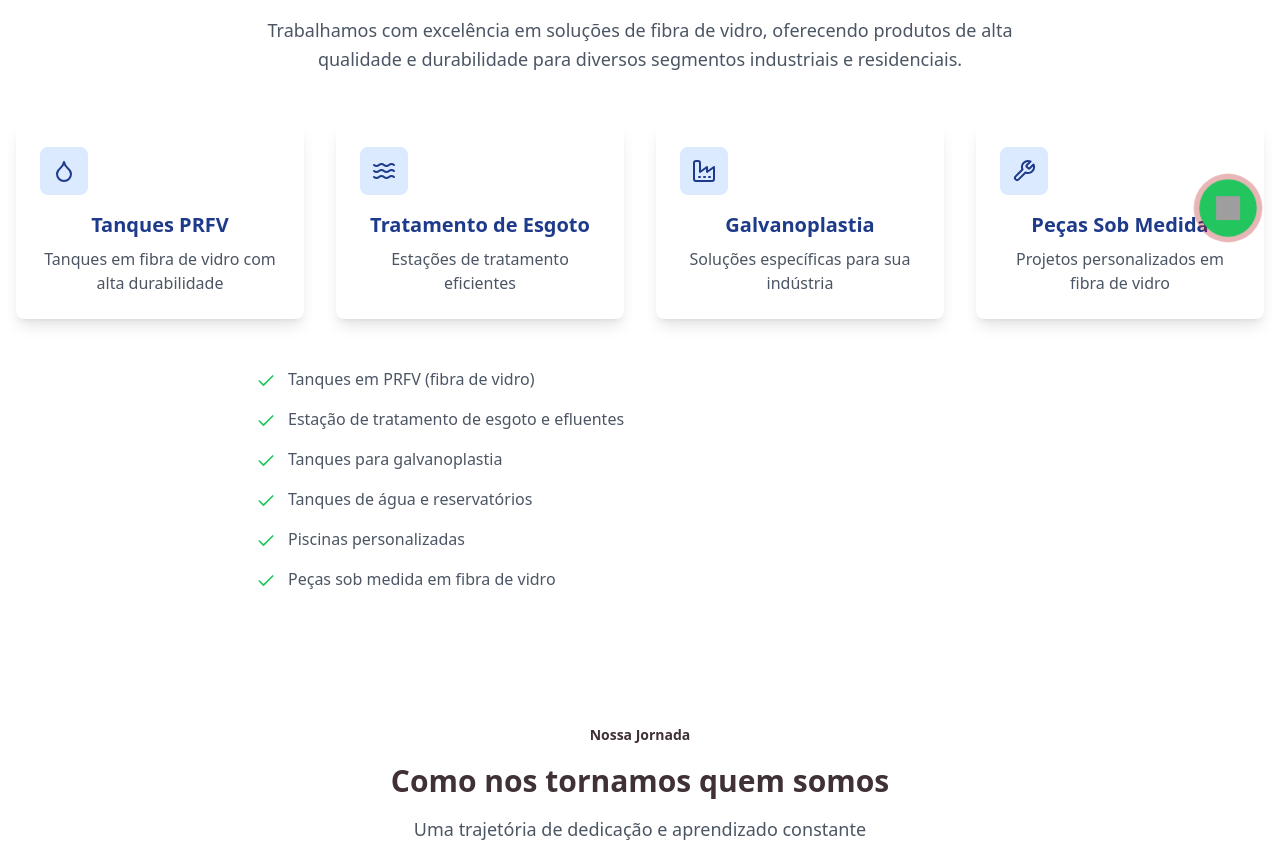
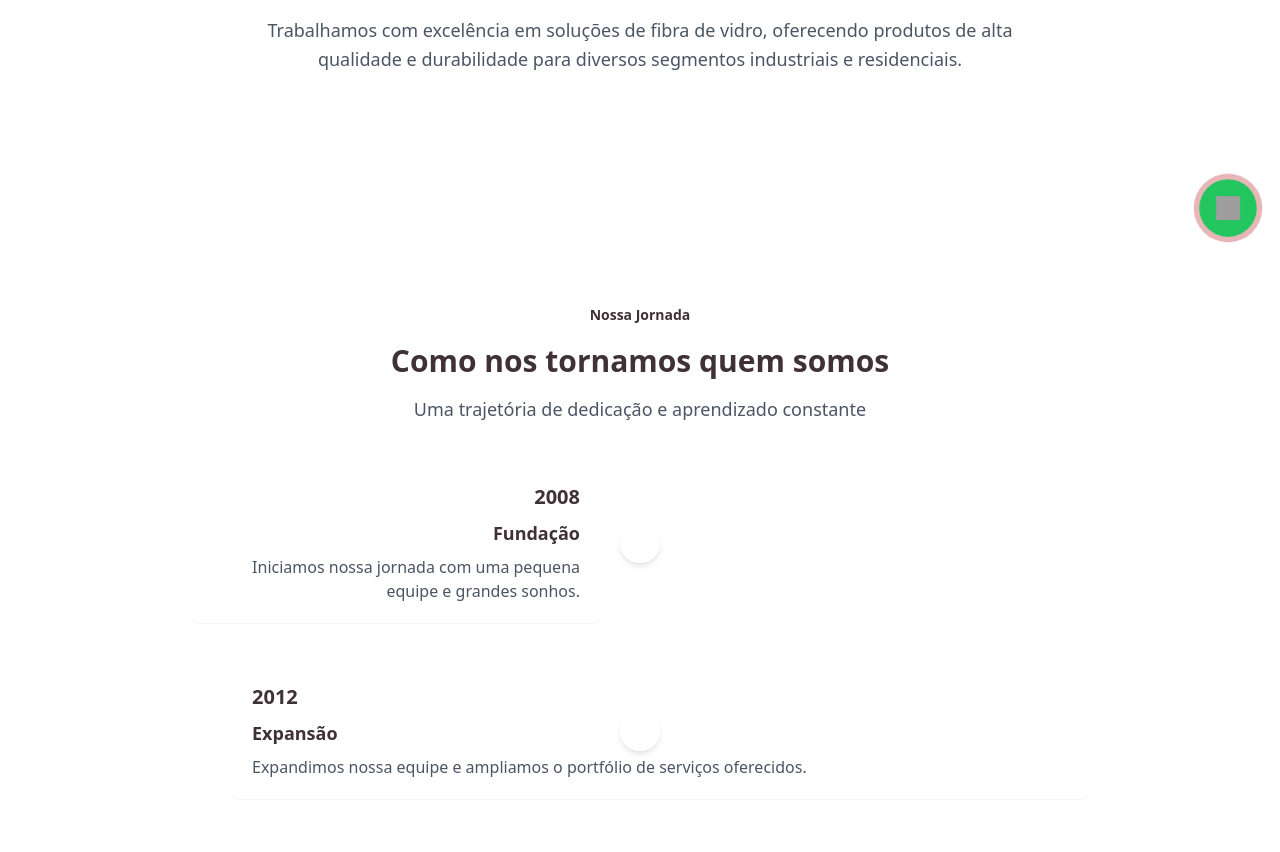
Before and after one commit to DevZipMateus/dlfibra, a React (Vite) app: page /about in a window 1280 px wide. Shown: the part 540-1392 px from the top of the page. Built offline with nearby package versions, Linux system fonts and the light colour scheme; grey boxes are pictures that could not be loaded.

Commit message:
Visual edit in Lovable
Edited UI in Lovable

```diff
--- a/src/components/AboutSection.tsx
+++ b/src/components/AboutSection.tsx
@@ -1,31 +1,23 @@
 import { Check, Droplet, Factory, Wrench, WavesIcon } from 'lucide-react';
-
-const features = [
-  {
+const features = [{
   icon: Droplet,
   title: "Tanques PRFV",
-    description: "Tanques em fibra de vidro com alta durabilidade",
-  },
-  {
+  description: "Tanques em fibra de vidro com alta durabilidade"
+}, {
   icon: WavesIcon,
   title: "Tratamento de Esgoto",
-    description: "Estações de tratamento eficientes",
-  },
-  {
+  description: "Estações de tratamento eficientes"
+}, {
   icon: Factory,
   title: "Galvanoplastia",
-    description: "Soluções específicas para sua indústria",
-  },
-  {
+  description: "Soluções específicas para sua indústria"
+}, {
   icon: Wrench,
   title: "Peças Sob Medida",
-    description: "Projetos personalizados em fibra de vidro",
-  },
-];
-
+  description: "Projetos personalizados em fibra de vidro"
+}];
 const AboutSection = () => {
-  return (
-    <section id="sobre" className="py-16 bg-white">
+  return <section id="sobre" className="py-16 bg-white">
       <div className="container mx-auto px-4">
         <div className="max-w-3xl mx-auto text-center mb-12">
           <h2 className="text-3xl md:text-4xl font-bold text-dlblue mb-6">
@@ -37,44 +29,13 @@ const AboutSection = () => {
         </div>
 
         <div className="grid md:grid-cols-2 lg:grid-cols-4 gap-8">
-          {features.map((feature, index) => (
-            <div
-              key={index}
-              className="bg-white p-6 rounded-lg shadow-lg hover:shadow-xl transition-shadow duration-300"
-            >
-              <div className="w-12 h-12 bg-blue-100 rounded-lg flex items-center justify-center mb-4">
-                <feature.icon className="w-6 h-6 text-dlblue" />
-              </div>
-              <h3 className="text-xl font-semibold text-dlblue mb-2">
-                {feature.title}
-              </h3>
-              <p className="text-gray-600">
-                {feature.description}
-              </p>
-            </div>
-          ))}
+          {features.map((feature, index) => {})}
         </div>
 
         <div className="mt-12 max-w-3xl mx-auto">
-          <ul className="space-y-4">
-            {[
-              "Tanques em PRFV (fibra de vidro)",
-              "Estação de tratamento de esgoto e efluentes",
-              "Tanques para galvanoplastia",
-              "Tanques de água e reservatórios",
-              "Piscinas personalizadas",
-              "Peças sob medida em fibra de vidro"
-            ].map((item, index) => (
-              <li key={index} className="flex items-start">
-                <Check className="w-5 h-5 text-green-500 mt-1 flex-shrink-0" />
-                <span className="ml-3 text-gray-600">{item}</span>
-              </li>
-            ))}
-          </ul>
+
         </div>
       </div>
-    </section>
-  );
+    </section>;
 };
-
 export default AboutSection;
```
Lines whose indentation alone changed are shown as unchanged.
